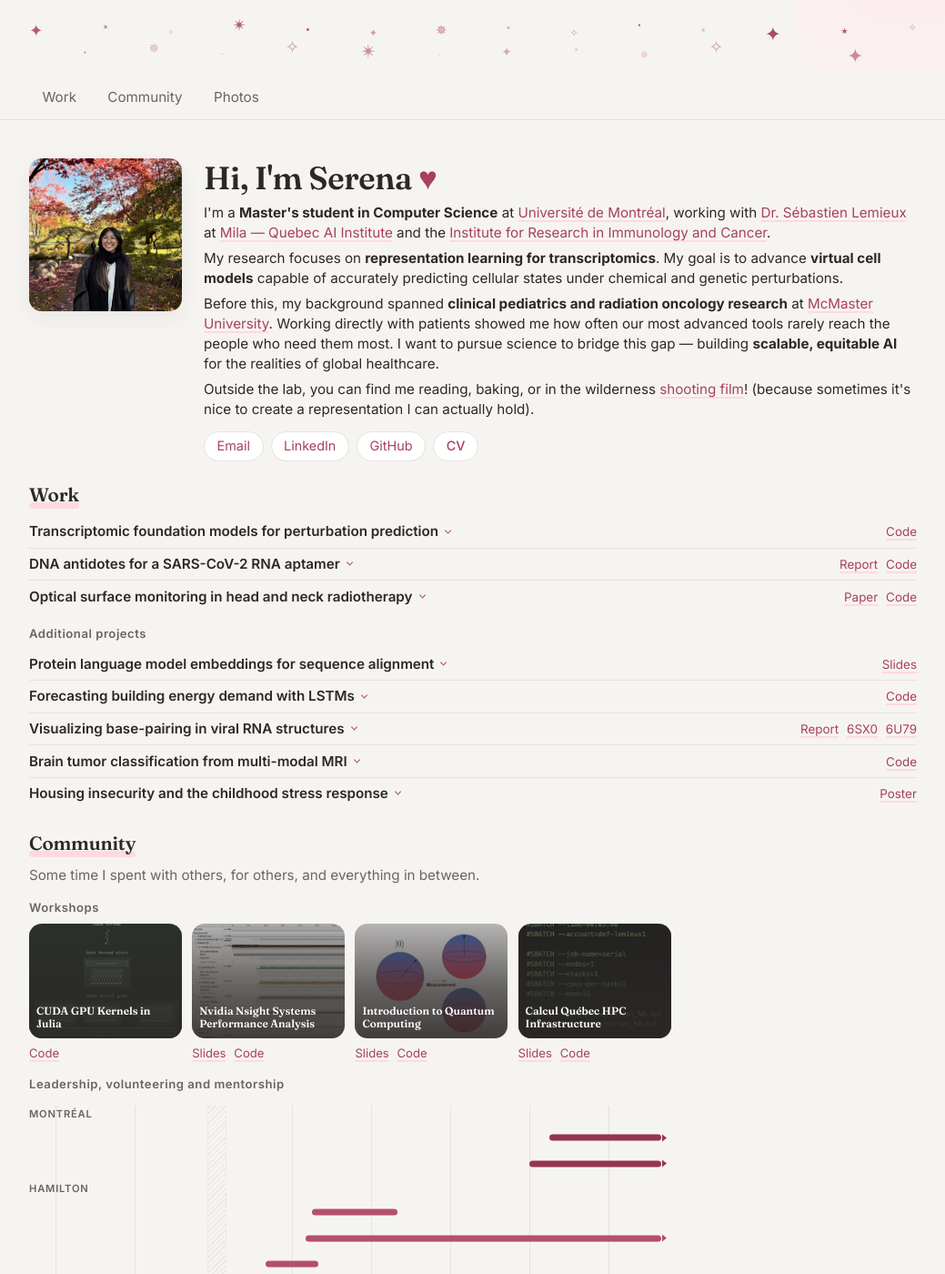
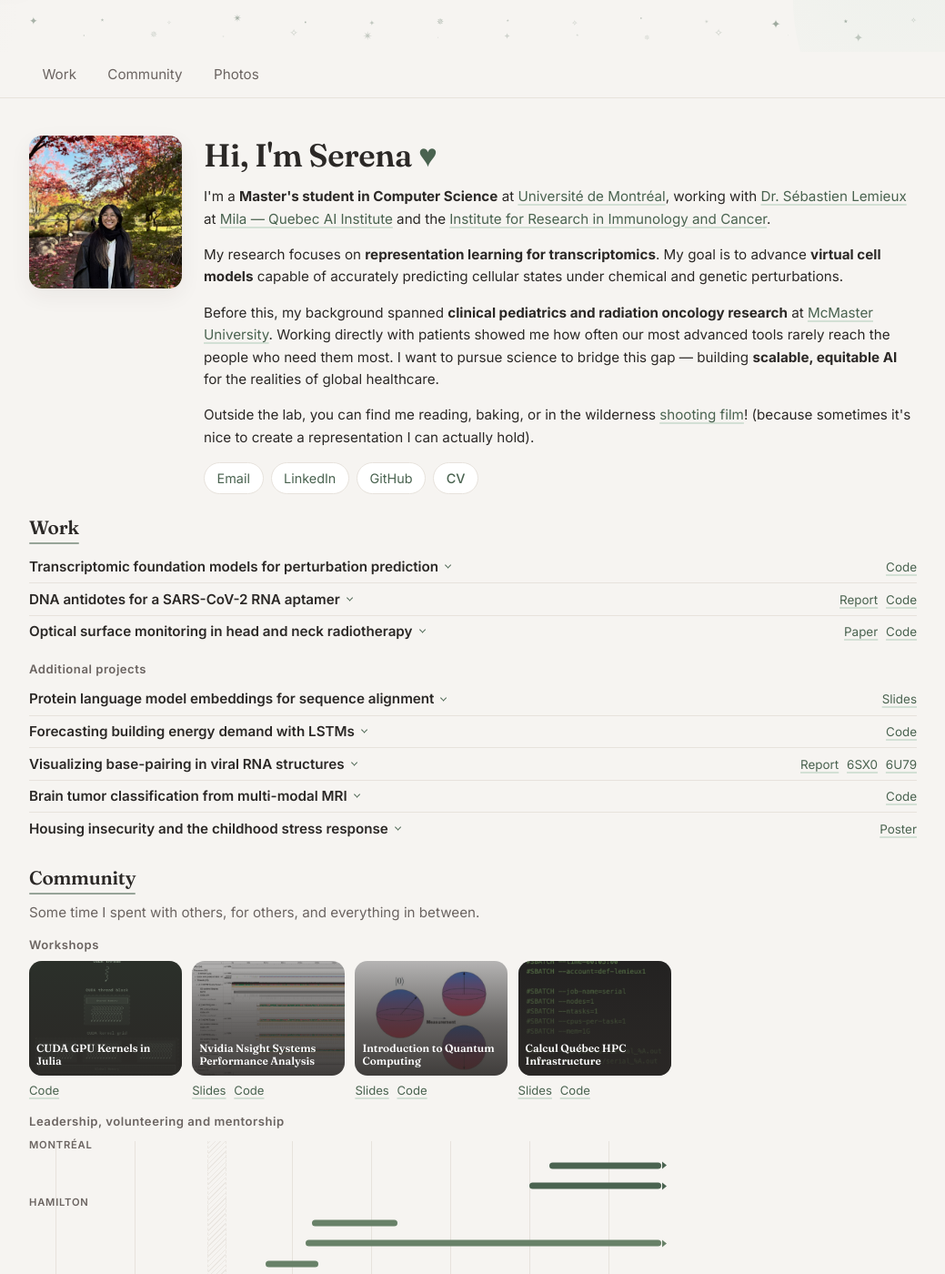
Before and after one commit to sktchan/sktchan.github.io, a Jekyll site: the page built from index.html, in a window 1280 px wide and 1400 px high. Shown: the whole window at 91% size, without its empty margins (120-1159 px from the left). Built offline with Jekyll 4.4.1, drawn with Linux system fonts in a browser that asks for light colours.

Commit message:
Sage palette, calmer decoration, tighter ribbon, roomier intro
COLOUR
The pink becomes a muted sage. Sampling the portrait found 568 green pixels
sitting almost entirely at hue 61–62° — olive, yellowed by the autumn foliage
— but that literal hue reads drab as type, so this lands at 110°, the green
most people mean by "muted green", and lets the photo supply the warmth.

  --accent     #a8415c -> #4a6350   6.0:1 on --bg
  --tint       #ffebef -> #e9efe9   surface only
  --tint-deep  #ffd9e1 -> #d3e0d5   surface only
  city ramp    -> #79927f #688168 #4a6350   3.1 / 3.9 / 6.0

Every value re-checked against --bg: type clears 4.5:1, the ribbon's ramp
clears the 3:1 that AA asks of non-text UI. The favicon and theme-color follow,
or the browser tab would still be pink. The background stays warm on purpose —
the small temperature gap is what keeps the sage off the paper.

DECORATION
The two loudest things above the fold were the sparkle band, running to 1.35rem
at 95% opacity, and the highlighter swatch behind each section title. Sparkles
drop to a third of that weight and read as texture; the swatch becomes a 2px
rule. The size variation in the band is kept — it's what stops the row looking
like a repeating border. The heart stays.

RHYTHM
Intro paragraphs get real air: line-height 1.45 -> 1.6, paragraph gap .38rem ->
.95rem. They were set tighter than the body text they sit next to, which is
backwards for the first thing anyone reads.

The ribbon goes the other way — rows 1.8rem -> 1.4rem, city headings 1.5rem ->
1.15rem, axis and hint pulled in to match. 392px -> 310px, a fifth shorter,
with nothing removed.

Co-Authored-By: Claude Opus 5 <noreply@anthropic.com>

```diff
--- a/_includes/head.html
+++ b/_includes/head.html
@@ -34,5 +34,5 @@
   <link rel="icon" href="{{ '/assets/favicon.svg' | relative_url }}" type="image/svg+xml">
   <link rel="apple-touch-icon" href="{{ '/assets/favicon.svg' | relative_url }}">
 
-  <meta name="theme-color" content="#ffebef">
+  <meta name="theme-color" content="#e9efe9">
 </head>
--- a/assets/css/main.scss
+++ b/assets/css/main.scss
@@ -25,26 +25,30 @@
    ═══════════════════════════════════════════════════════════════════════════ */
 
 :root {
-  /* colour. --tint is the soft pink; it is a *surface*, never a text colour.
-     --accent is its darkened sibling, the only pink readable as type.
-     Contrast on --bg: accent 5.3:1, ink-muted 5.3:1, ink 14:1 — all pass AA. */
+  /* colour. --tint is the soft sage; it is a *surface*, never a text colour.
+     --accent is its darkened sibling, the only green readable as type.
+     Contrast on --bg: accent 6.0:1, ink-muted 5.3:1, ink 14:1 — all pass AA.
+
+     The background stays warm (#f6f4f1) while the greens run slightly cool.
+     That's deliberate: the small temperature gap is what keeps the sage from
+     flattening into the paper. */
   --bg:         #f6f4f1;
   --surface:    #ffffff;
-  --tint:       #ffebef;
-  --tint-deep:  #ffd9e1;
-  --accent:     #a8415c;
+  --tint:       #e9efe9;
+  --tint-deep:  #d3e0d5;
+  --accent:     #4a6350;
   --ink:        #2b2826;
   --ink-muted:  #6b6461;
   --rule:       #e7e2dc;
 
   /* The community ribbon's three cities, as one pink deepening toward the
      present — which, because the rows run in date order, also deepens eastward.
-     Contrast on --bg: 3.19:1, 4.47:1, 6.55:1, all clearing the 3:1 that AA asks
+     Contrast on --bg: 3.07:1, 3.88:1, 5.99:1, all clearing the 3:1 that AA asks
      of non-text UI. Colour never carries meaning alone here: the rows are
      grouped and labelled by city, and the popover names the place. */
-  --city-1:     #c96d82;   /* Toronto  */
-  --city-2:     #b3506b;   /* Hamilton */
-  --city-3:     #96354f;   /* Montréal */
+  --city-1:     #79927f;   /* Toronto  */
+  --city-2:     #688168;   /* Hamilton */
+  --city-3:     #4a6350;   /* Montréal */
 
   /* shape */
   --radius:      14px;
@@ -173,7 +177,7 @@ code {
    they are what keeps the page from reading as a plain document. */
 .site-header {
   position: relative;
-  padding: 1.4rem 0 .9rem;
+  padding: 1.1rem 0 .7rem;
   overflow: hidden;
 }
 
@@ -187,8 +191,8 @@ code {
   z-index: 0;
 }
 
-.site-header::before { width: 26rem; height: 26rem; top: -13rem; right: -8rem; }
-.site-header::after  { width: 18rem; height: 18rem; top: -6rem;  left: -9rem; opacity: .7; }
+.site-header::before { width: 26rem; height: 26rem; top: -13rem; right: -8rem; opacity: .75; }
+.site-header::after  { width: 18rem; height: 18rem; top: -6rem;  left: -9rem; opacity: .5; }
 
 .site-header > * { position: relative; z-index: 1; }
 
@@ -219,16 +223,21 @@ code {
   opacity: .6;
 }
 
-.sparkles span { font-size: .7rem; opacity: .5; }
+/* Dialled well back from where this started. The glyphs used to run to
+   1.35rem at 95% opacity, which made them the loudest thing above the fold;
+   at this size they read as texture in the margin instead of as decoration
+   demanding attention. The size *variation* is kept — that's what stops the
+   row looking like a repeating border — just compressed into a narrower band. */
+.sparkles span { font-size: .5rem; opacity: .3; }
 
-.sparkles span:nth-child(3n + 1) { font-size: 1.15rem; opacity: .85; }
-.sparkles span:nth-child(4n + 3) { font-size: .5rem;  opacity: .4; }
-.sparkles span:nth-child(5n + 2) { font-size: .9rem;  opacity: .65; }
-.sparkles span:nth-child(7n + 5) { font-size: 1.35rem; opacity: .95; }
+.sparkles span:nth-child(3n + 1) { font-size: .72rem; opacity: .45; }
+.sparkles span:nth-child(4n + 3) { font-size: .4rem;  opacity: .24; }
+.sparkles span:nth-child(5n + 2) { font-size: .6rem;  opacity: .36; }
+.sparkles span:nth-child(7n + 5) { font-size: .82rem; opacity: .5; }
 
 /* Nudge alternate glyphs off the baseline so the row isn't perfectly level. */
-.sparkles span:nth-child(even) { transform: translateY(-.3em); }
-.sparkles span:nth-child(3n)   { transform: translateY(.25em); }
+.sparkles span:nth-child(even) { transform: translateY(-.22em); }
+.sparkles span:nth-child(3n)   { transform: translateY(.18em); }
 
 /* ─── nav ─────────────────────────────────────────────────────────────────── */
 
@@ -298,17 +307,20 @@ html { scroll-behavior: smooth; }
 .section-title {
   display: inline-block;
   position: relative;
-  padding-bottom: .15rem;
+  padding-bottom: .3rem;
 }
 
+/* A rule, not a highlighter stroke. The swatch behind the word read as a
+   marker pen; at 2px this still marks the section without the craft-project
+   quality. */
 .section-title::after {
   content: "";
   position: absolute;
   left: 0; right: 0; bottom: 0;
-  height: .45rem;
-  background: var(--tint-deep);
-  border-radius: var(--radius-pill);
-  z-index: -1;
+  height: 2px;
+  background: var(--accent);
+  opacity: .55;
+  border-radius: 1px;
 }
 
 /* ─── intro (homepage) ────────────────────────────────────────────────────── */
@@ -333,9 +345,9 @@ html { scroll-behavior: smooth; }
 
 /* The intro is four short paragraphs read as one block, so it's set tighter
    than body copy elsewhere — closer leading and smaller gaps between them. */
-.intro__body { line-height: 1.45; }
-.intro__body p { margin-bottom: .38rem; }
-.intro__body h1 { margin-bottom: .3rem; }
+.intro__body { line-height: 1.6; }
+.intro__body p { margin-bottom: .95rem; }
+.intro__body h1 { margin-bottom: .7rem; }
 .intro__body > :last-child { margin-bottom: 0; }
 
 @media (max-width: 34rem) {
@@ -591,7 +603,7 @@ html { scroll-behavior: smooth; }
    changing what 100% means.
    ────────────────────────────────────────────────────────────────────────── */
 
-.cribbon { margin-top: .8rem; max-width: var(--measure); }
+.cribbon { margin-top: .7rem; max-width: var(--measure); }
 
 .cribbon__frame { position: relative; }
 
@@ -600,7 +612,7 @@ html { scroll-behavior: smooth; }
   /* Room for the arrowheads on bars that run to 100%. */
   margin-right: .55rem;
   /* Room for the year labels beneath the last row. */
-  padding-bottom: 1.5rem;
+  padding-bottom: 1.3rem;
 }
 
 /* ── axis ── */
@@ -613,15 +625,15 @@ html { scroll-behavior: smooth; }
 
 .cribbon__tick {
   position: absolute;
-  top: .2rem;
-  bottom: 1.5rem;
+  top: .15rem;
+  bottom: 1.3rem;
   width: 0;
   border-left: 1px solid var(--rule);
 }
 
 .cribbon__tick i {
   position: absolute;
-  bottom: -1.35rem;
+  bottom: -1.2rem;
   left: 0;
   transform: translateX(-50%);
   font-style: normal;
@@ -634,8 +646,8 @@ html { scroll-behavior: smooth; }
    "something was removed here" instead of as an accidental gap. */
 .cribbon__break {
   position: absolute;
-  top: .2rem;
-  bottom: 1.5rem;
+  top: .15rem;
+  bottom: 1.3rem;
   border-left: 1px dashed var(--rule);
   border-right: 1px dashed var(--rule);
   background: repeating-linear-gradient(
@@ -660,7 +672,7 @@ html { scroll-behavior: smooth; }
    the only thing telling them apart. */
 .cribbon__city {
   position: relative;
-  height: 1.5rem;
+  height: 1.15rem;
 }
 
 .cribbon__city span {
@@ -674,7 +686,7 @@ html { scroll-behavior: smooth; }
   color: var(--ink-muted);
 }
 
-.cribbon__row { position: relative; height: 1.8rem; }
+.cribbon__row { position: relative; height: 1.4rem; }
 
 /* The whole row is the hit target, not just the bar — a .44rem bar is a cruel
    thing to ask anyone to point at. */
@@ -806,7 +818,7 @@ html { scroll-behavior: smooth; }
 /* ── hint ── */
 
 .cribbon__hint {
-  margin: 1.1rem 0 0;
+  margin: .85rem 0 0;
   text-align: right;
   font-size: .76rem;
   font-style: italic;
@@ -821,7 +833,7 @@ html { scroll-behavior: smooth; }
 
 @media (max-width: 40rem) {
   /* Nothing to read at rest, so the row only has to be big enough for a thumb. */
-  .cribbon__row { height: 2.4rem; }
+  .cribbon__row { height: 2.1rem; }
 
   .cribbon__hit:focus-visible .cribbon__bar { outline-offset: 2px; }
 
```
Also changed, not shown: assets/favicon.svg.
